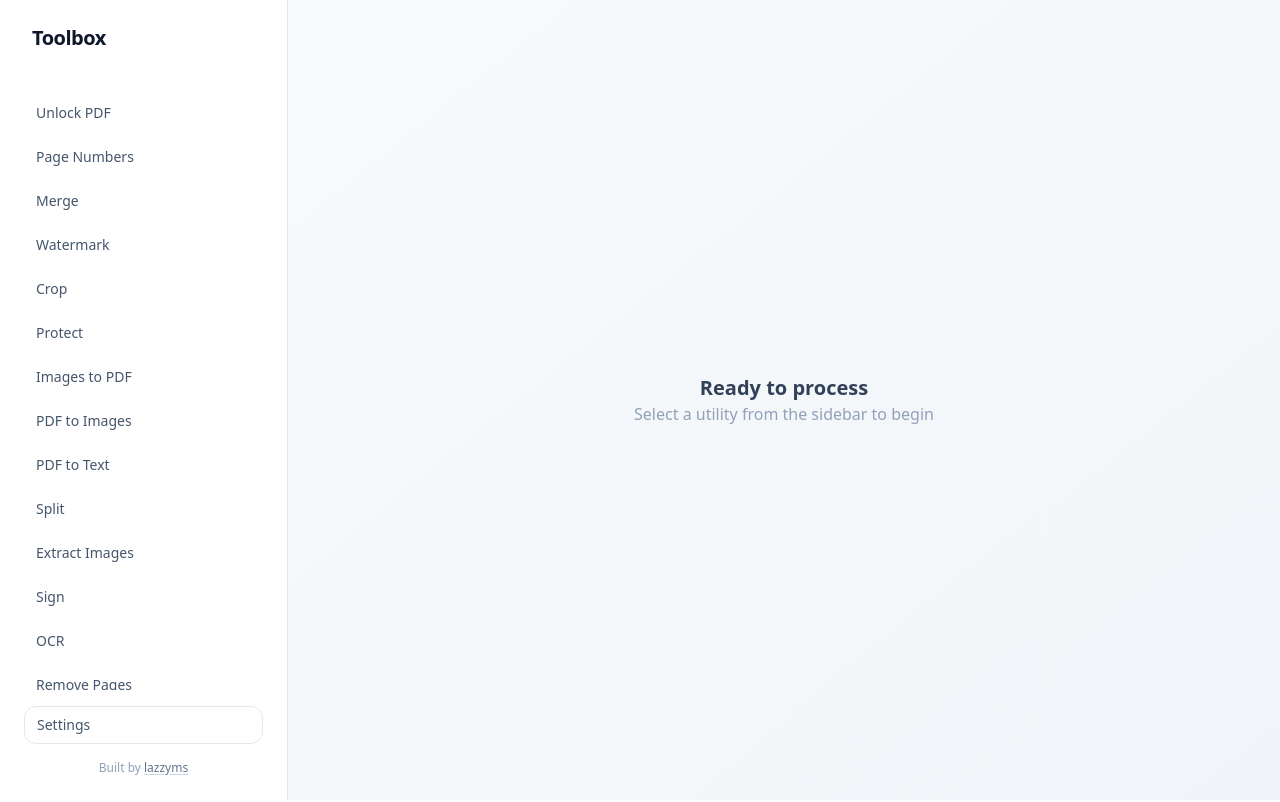
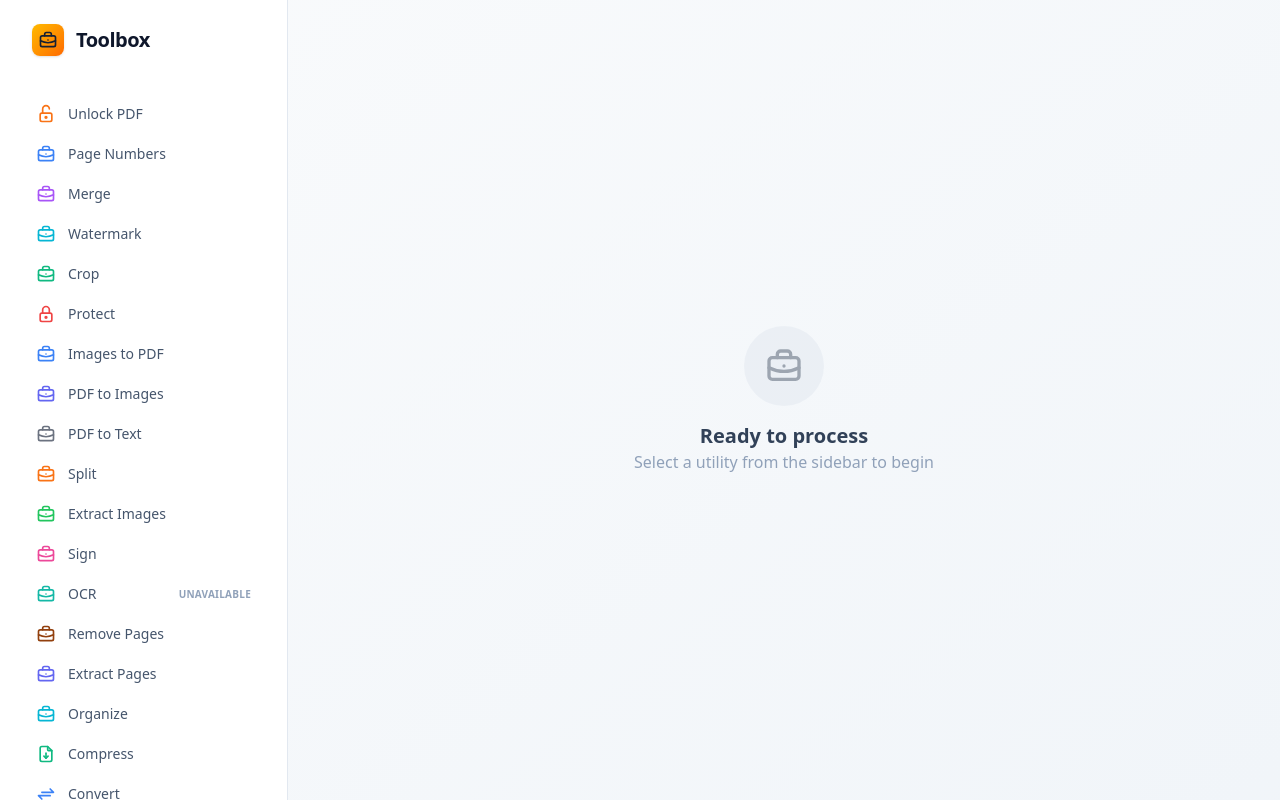
Before and after one commit to lazzyms/toolbox, a React (Vite) app in the folder ToolboxTauri/: page / in a window 1280 px wide. Shown: the top 802 px of the page. Built offline with nearby package versions, Linux system fonts and the light colour scheme.

Commit message:
Expose unavailable vision tools (#250)

```diff
--- a/ToolboxTauri/src/contracts.ts
+++ b/ToolboxTauri/src/contracts.ts
@@ -1,6 +1,6 @@
 export type ToolCategory = "PDF" | "Images";
 
-export type ToolStatus = "implemented" | "planned";
+export type ToolStatus = "implemented" | "planned" | "unavailable";
 
 export type OutputLocation = "alongsideInput" | { customFolder: string };
 
--- a/ToolboxTauri/src/registry/index.ts
+++ b/ToolboxTauri/src/registry/index.ts
@@ -14,7 +14,7 @@ export const UtilityRegistry: ToolDefinition[] = [
     { id: "pdf-split", title: "Split PDF", shortTitle: "Split", blurb: "Break a PDF into separate page files.", symbol: "file-scissors", tint: "#f97316", category: "PDF", command: "split_pdf", verification: "pdf-split", view: "pdf-split", status: "implemented" },
     { id: "pdf-image-extract", title: "Extract Images from PDF", shortTitle: "Extract Images", blurb: "Pull embedded JPEG pictures out at their original resolution.", symbol: "photo-search", tint: "#22c55e", category: "PDF", command: "extract_pdf_images", verification: "pdf-image-extract", view: "pdf-image-extract", status: "implemented" },
     { id: "pdf-sign", title: "Sign PDF", shortTitle: "Sign", blurb: "Place a visible typed signature on a PDF page.", symbol: "signature", tint: "#ec4899", category: "PDF", command: "sign_pdf", verification: "pdf-sign", view: "pdf-sign", status: "implemented" },
-    { id: "pdf-ocr", title: "OCR PDF", shortTitle: "OCR", blurb: "Read text out of scans through an offline OCR adapter.", symbol: "scan", tint: "#14b8a6", category: "PDF", command: "ocr_pdf", verification: "pdf-ocr", view: "pdf-ocr", status: "implemented" },
+    { id: "pdf-ocr", title: "OCR PDF", shortTitle: "OCR", blurb: "Read text out of scans through an offline OCR adapter.", symbol: "scan", tint: "#14b8a6", category: "PDF", command: "ocr_pdf", verification: "pdf-ocr", view: "pdf-ocr", status: "unavailable" },
     { id: "pdf-remove-pages", title: "Remove PDF Pages", shortTitle: "Remove Pages", blurb: "Delete selected pages while keeping the rest in order.", symbol: "file-minus", tint: "#92400e", category: "PDF", command: "remove_pdf_pages", verification: "pdf-remove-pages", view: "pdf-remove-pages", status: "implemented" },
     { id: "pdf-extract-pages", title: "Extract PDF Pages", shortTitle: "Extract Pages", blurb: "Pull selected page ranges into a new PDF.", symbol: "file-search", tint: "#6366f1", category: "PDF", command: "extract_pdf_pages", verification: "pdf-extract-pages", view: "pdf-extract-pages", status: "implemented" },
     { id: "pdf-organize", title: "Organize PDF", shortTitle: "Organize", blurb: "Reorder PDF pages and save an organized copy.", symbol: "layout-grid", tint: "#06b6d4", category: "PDF", command: "organize_pdf", verification: "pdf-organize", view: "pdf-organize", status: "implemented" },
@@ -31,8 +31,8 @@ export const UtilityRegistry: ToolDefinition[] = [
     { id: "image-metadata", title: "Image Metadata", shortTitle: "Metadata", blurb: "Save a copy without image metadata.", symbol: "info-circle", tint: "#10b981", category: "Images", command: "image_metadata", verification: "image-metadata", view: "image-metadata", status: "implemented" },
     { id: "image-tone", title: "Colour and Tone Adjustments", shortTitle: "Tone", blurb: "Adjust image brightness and contrast in batches.", symbol: "adjustments", tint: "#eab308", category: "Images", command: "adjust_image_tone", verification: "image-tone", view: "image-tone", status: "implemented" },
     { id: "tiff-pages", title: "Split and Combine TIFF", shortTitle: "TIFF Pages", blurb: "Process TIFF images without changing the source file.", symbol: "files", tint: "#92400e", category: "Images", command: "process_tiff_pages", verification: "tiff-pages", view: "tiff-pages", status: "implemented" },
-    { id: "image-blur-faces", title: "Blur Faces", shortTitle: "Blur Faces", blurb: "Detect and blur faces through an offline vision adapter.", symbol: "face-id", tint: "#ef4444", category: "Images", command: "blur_faces", verification: "image-blur-faces", view: "image-blur-faces", status: "implemented" },
-    { id: "image-remove-bg", title: "Remove Background", shortTitle: "Cutout", blurb: "Remove backgrounds through an offline vision adapter.", symbol: "wand", tint: "#a855f7", category: "Images", command: "remove_image_background", verification: "image-remove-bg", view: "image-remove-bg", status: "implemented" },
+    { id: "image-blur-faces", title: "Blur Faces", shortTitle: "Blur Faces", blurb: "Detect and blur faces through an offline vision adapter.", symbol: "face-id", tint: "#ef4444", category: "Images", command: "blur_faces", verification: "image-blur-faces", view: "image-blur-faces", status: "unavailable" },
+    { id: "image-remove-bg", title: "Remove Background", shortTitle: "Cutout", blurb: "Remove backgrounds through an offline vision adapter.", symbol: "wand", tint: "#a855f7", category: "Images", command: "remove_image_background", verification: "image-remove-bg", view: "image-remove-bg", status: "unavailable" },
 ];
 
 export const utilitiesByCategory = (category: ToolDefinition["category"]) =>
--- a/ToolboxTauri/src/views/MainPage.tsx
+++ b/ToolboxTauri/src/views/MainPage.tsx
@@ -5,7 +5,8 @@ import { PDFUnlockView } from './PDFUnlockView';
 import { PDFProtectView } from './PDFProtectView';
 import { ImageCompressView } from './ImageCompressView';
 import { ImageConvertView } from './ImageConvertView';
-import { PlannedToolView } from './PlannedToolView';
+import { TablerIcon } from '../components/TablerIcon';
+import { PlannedToolView, UnavailableToolView } from './PlannedToolView';
 import { PDFCropView, PDFOrganizeView, PDFSignView } from './PDFPageToolView';
 import { PDFSimpleToolView } from './PDFSimpleToolView';
 import { PDFSelectionView } from './PDFSelectionView';
@@ -16,7 +17,6 @@ import { ImageGeometryView } from './ImageGeometryView';
 import { ImageEffectView } from './ImageEffectView';
 import { ImageFormatView } from './ImageFormatView';
 import { ImageMetadataView } from './ImageMetadataView';
-import { SettingsPanel } from './SettingsPanel';
 
 const views = {
     'pdf-unlock': PDFUnlockView,
@@ -55,17 +55,19 @@ const views = {
 
 export const MainPage = () => {
     const [selectedTool, setSelectedTool] = useState<ToolDefinition | null>(null);
-    const [settingsOpen, setSettingsOpen] = useState(false);
 
     return (
-        <div className="flex h-screen overflow-hidden bg-slate-50 text-slate-900 font-sans selection:bg-blue-100">
+        <div className="flex h-screen bg-slate-50 text-slate-900 font-sans selection:bg-blue-100">
             <a href="#tool-detail" className="sr-only focus:not-sr-only focus:absolute focus:z-10 focus:bg-white focus:p-2">Skip to tool</a>
-            <aside aria-label="Toolbox navigation" className="w-72 shrink-0 min-h-0 bg-white border-r border-slate-200 p-6 flex flex-col">
-                <div className="mb-10 px-2">
+            <aside aria-label="Toolbox navigation" className="w-72 bg-white border-r border-slate-200 p-6 flex flex-col">
+                <div className="flex items-center space-x-3 mb-10 px-2">
+                    <div className="w-8 h-8 bg-gradient-to-br from-amber-400 to-orange-500 rounded-lg flex items-center justify-center shadow-sm">
+                        <TablerIcon name="briefcase" color="#172033" className="w-5 h-5" />
+                    </div>
                     <h1 className="text-xl font-bold tracking-tight">Toolbox</h1>
                 </div>
 
-                <nav aria-label="Utilities" className="min-h-0 flex-1 overflow-y-auto space-y-1">
+                <nav aria-label="Utilities" className="flex-1 space-y-1">
                     {UtilityRegistry.map(tool => (
                         <button
                             key={tool.id}
@@ -73,27 +75,25 @@ export const MainPage = () => {
                             onClick={() => setSelectedTool(tool)}
                             aria-current={selectedTool?.id === tool.id ? 'page' : undefined}
                             aria-label={`${tool.title}: ${tool.blurb}`}
-                            className={`w-full text-left px-3 py-2 rounded-xl transition-all duration-200 ${
+                            className={`w-full text-left px-3 py-2 rounded-xl transition-all duration-200 flex items-center group ${
                                 selectedTool?.id === tool.id
                                 ? 'bg-blue-50 text-blue-700 shadow-sm'
                                 : 'text-slate-600 hover:bg-slate-100 hover:text-slate-900'
                             }`}
                         >
+                            <TablerIcon name={tool.symbol} color={tool.tint} className="mr-3 w-5 h-5 group-hover:scale-110 transition-transform" />
                             <span className="text-sm font-medium">{tool.shortTitle}</span>
+                            {tool.status === "unavailable" && <span className="ml-auto text-[10px] font-semibold uppercase tracking-wide text-slate-400">Unavailable</span>}
                         </button>
                     ))}
                 </nav>
 
-                <button
-                    type="button"
-                    onClick={() => setSettingsOpen(true)}
-                    className="mt-4 w-full rounded-xl border border-slate-200 px-3 py-2 text-left text-sm font-medium text-slate-600 transition-colors hover:bg-slate-100 hover:text-slate-900"
-                >
-                    Settings
-                </button>
+                <div className="mt-auto p-4 bg-slate-100 rounded-2xl">
+                    <p className="text-[11px] text-slate-400 text-center font-medium uppercase tracking-wider">Unified Native Engine</p>
+                </div>
 
                 <p className="mt-4 text-center text-xs text-slate-400">
-                    Built by{' '}
+                    Built with <span aria-hidden="true">❤️</span> by{' '}
                     <a
                         className="font-medium text-slate-500 underline decoration-slate-300 underline-offset-2 transition-colors hover:text-blue-600"
                         href="https://mauliksompura.co.in"
@@ -110,11 +110,14 @@ export const MainPage = () => {
                     <div className="max-w-4xl mx-auto h-full">
                         {(() => {
                             const View = views[selectedTool.view];
-                            return <View utility={selectedTool} />;
+                            return selectedTool.status === "unavailable" ? <UnavailableToolView utility={selectedTool} /> : <View utility={selectedTool} />;
                         })()}
                     </div>
                     ) : (
                     <div className="h-full flex flex-col items-center justify-center text-center space-y-4">
+                        <div className="w-20 h-20 bg-slate-200 rounded-full flex items-center justify-center opacity-50">
+                            <TablerIcon name="briefcase" color="#475569" className="w-10 h-10" />
+                        </div>
                         <div>
                             <h3 className="text-xl font-semibold text-slate-700">Ready to process</h3>
                             <p className="text-slate-400">Select a utility from the sidebar to begin</p>
@@ -125,8 +128,6 @@ export const MainPage = () => {
                     {selectedTool ? `${selectedTool.title} selected.` : "No tool selected."}
                 </p>
             </main>
-
-            {settingsOpen && <SettingsPanel onClose={() => setSettingsOpen(false)} />}
         </div>
     );
 };
--- a/ToolboxTauri/src/views/PlannedToolView.tsx
+++ b/ToolboxTauri/src/views/PlannedToolView.tsx
@@ -10,3 +10,16 @@ export const PlannedToolView = ({ utility }: { utility: ToolDefinition }) => (
         )}
     </ToolScaffold>
 );
+
+export const UnavailableToolView = ({ utility }: { utility: ToolDefinition }) => (
+    <div className="flex h-full flex-col">
+        <div className="mb-6">
+            <h2 className="text-3xl font-bold text-slate-900">{utility.title}</h2>
+            <p className="text-slate-500">{utility.blurb}</p>
+        </div>
+        <div className="rounded-xl border border-slate-200 bg-white p-5 text-sm text-slate-700" role="status">
+            <p className="font-semibold">Unavailable in this build.</p>
+            <p className="mt-2">This tool requires an offline vision resource that is not bundled. Files will not be selected or processed.</p>
+        </div>
+    </div>
+);
```
Also changed, not shown: 1 other file (tests, documents, lock files or other folders).
